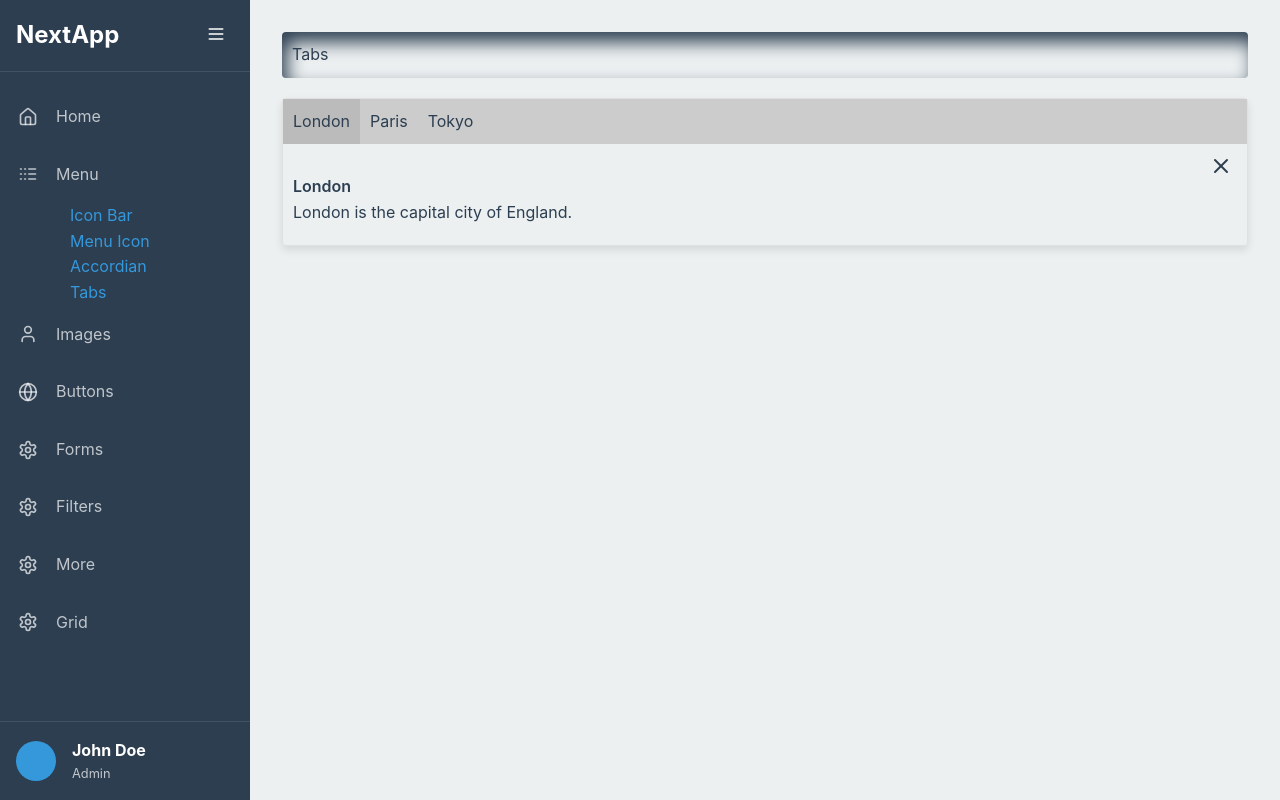
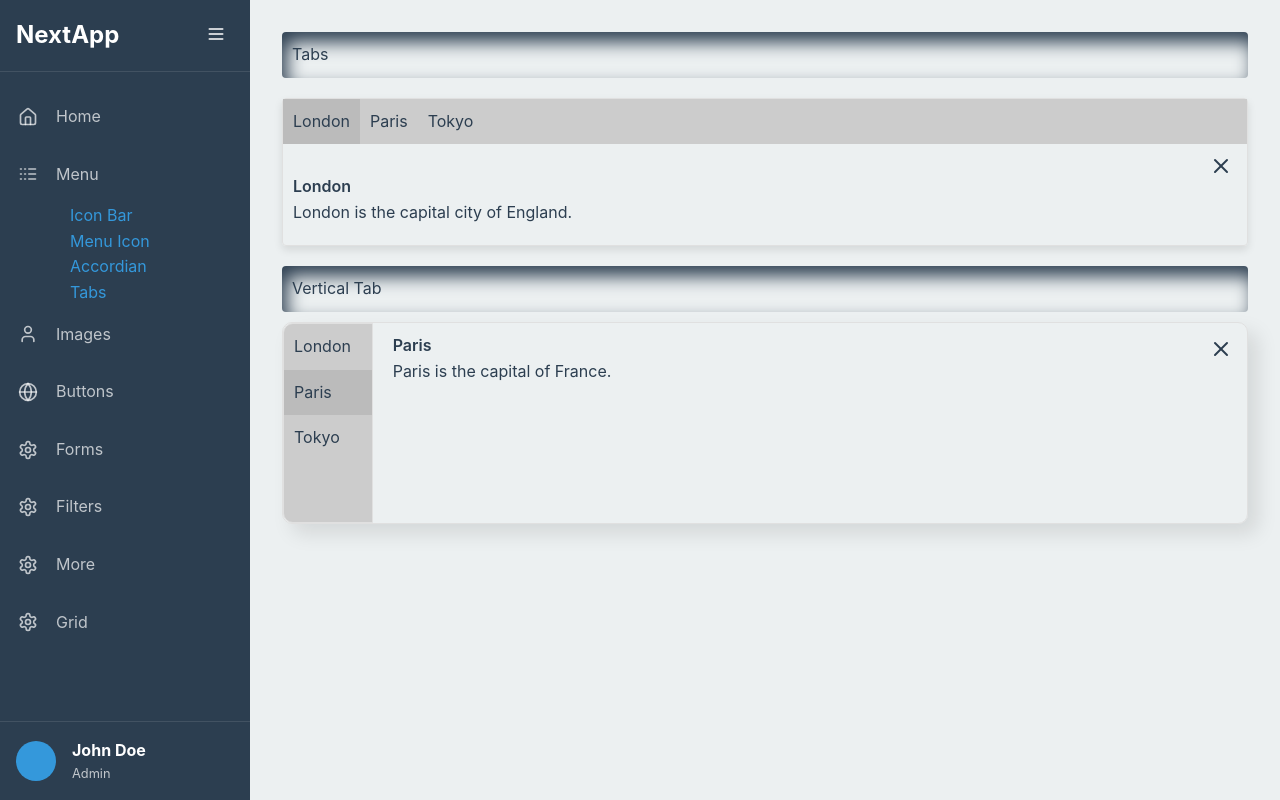
Before and after one commit to Adnankhan690/next-css-project, a Next.js app: page /menu/tabs in a window 1280 px wide. Built offline with nearby package versions, Linux system fonts and the light colour scheme.

Commit message:
add vertical tab

```diff
--- a/src/app/menu/tabs/page.tsx
+++ b/src/app/menu/tabs/page.tsx
@@ -1,12 +1,18 @@
 import InsetShadowCard from "@/components/InsetShadowCard/InsetShadowCard";
 import Tab from "@/components/tab/Tab";
 import styles from "./tabs.module.scss";
+import VerticalTab from "@/components/tab/VerticalTab/VerticalTab";
 
 export default function Tabs () {
   return (
     <div className={styles.mainCon}>
       <InsetShadowCard title="Tabs" />
       <Tab />
+
+      <div className={styles.verticalCon}>
+        <InsetShadowCard title="Vertical Tab" />
+        <VerticalTab />
+      </div>
     </div>
   );
 }
--- a/src/app/menu/tabs/tabs.module.scss
+++ b/src/app/menu/tabs/tabs.module.scss
@@ -3,3 +3,8 @@
   flex-direction: column;
   gap: 20px;
 }
+.verticalCon {
+  display: flex;
+  flex-direction: column;
+  gap: 10px;
+}
--- /dev/null
+++ b/src/components/tab/VerticalTab/VerticalTab.module.scss
@@ -0,0 +1,50 @@
+.tabTitleCon {
+  border: 1px solid #e0e0e0;
+  width: 100px;
+  display: flex;
+  flex-direction: column;
+  background-color: #ccc;
+  height: 200px;
+  border-top-left-radius: 10px;
+  border-bottom-left-radius: 10px;
+}
+.tabTitleCon > div {
+  padding: 10px;
+  cursor: pointer;
+  &:hover {
+    background: #bbb;
+    transition: 0.3s ease;
+  }
+}
+.mainCon {
+  display: flex;
+  gap: 10px;
+  border: 1px solid #e0e0e0;
+  box-shadow: 10px 10px 20px rgba(0, 0, 0, 0.1);
+  border-radius: 10px;
+}
+.tabCon {
+  padding: 10px;
+  position: relative;
+  width: 100%;
+}
+.tabTitle {
+  font-size: 16px;
+  font-weight: 600;
+}
+.active {
+  background: #bbb;
+  transition: 0.3s ease;
+}
+
+.closeTab {
+  position: absolute;
+  right: 14px;
+  top: 14px;
+
+  &:hover {
+    cursor: pointer;
+    color: red;
+    transition: 0.3s ease;
+  }
+}
--- /dev/null
+++ b/src/components/tab/VerticalTab/VerticalTab.tsx
@@ -0,0 +1,48 @@
+'use client';
+import { useState } from "react";
+import styles from "./VerticalTab.module.scss";
+import { X } from "lucide-react";
+
+const tabItems = [
+  { id: 1, title: 'London', content: 'London is the capital city of England.' },
+  { id: 2, title: 'Paris', content: 'Paris is the capital of France.' },
+  { id: 3, title: 'Tokyo', content: 'Tokyo is the capital of Japan.' },
+];
+
+export default function VerticalTab () {
+  const [openTab, setOpenTab] = useState<number | null>(tabItems[1].id);
+
+  const handleToggleTab = (id: number) => {
+    setOpenTab(id);
+  };
+
+  return (
+    <div className={styles.mainCon}>
+      <div className={styles.tabTitleCon}>
+        {tabItems.map((tab) => {
+          return (
+            <div onClick={() => handleToggleTab(tab.id)} className={`${styles.titleCon} ${openTab === tab.id && styles.active}`} key={tab.id}>
+              <p>{tab.title}</p>
+            </div>
+          );
+        })}
+      </div>
+
+      <div className={styles.tabCon}>
+        {openTab === null ? null : <X onClick={() => setOpenTab(null)} className={styles.closeTab} />}
+        {tabItems.map((tab) => {
+          return (
+            <div key={tab.id}>
+              {openTab === tab.id &&
+                <div>
+                  <p className={styles.tabTitle}>{tab.title}</p>
+                  <p>{tab.content}</p>
+                </div>
+              }
+            </div>
+          );
+        })}
+      </div>
+    </div>
+  );
+}
```
